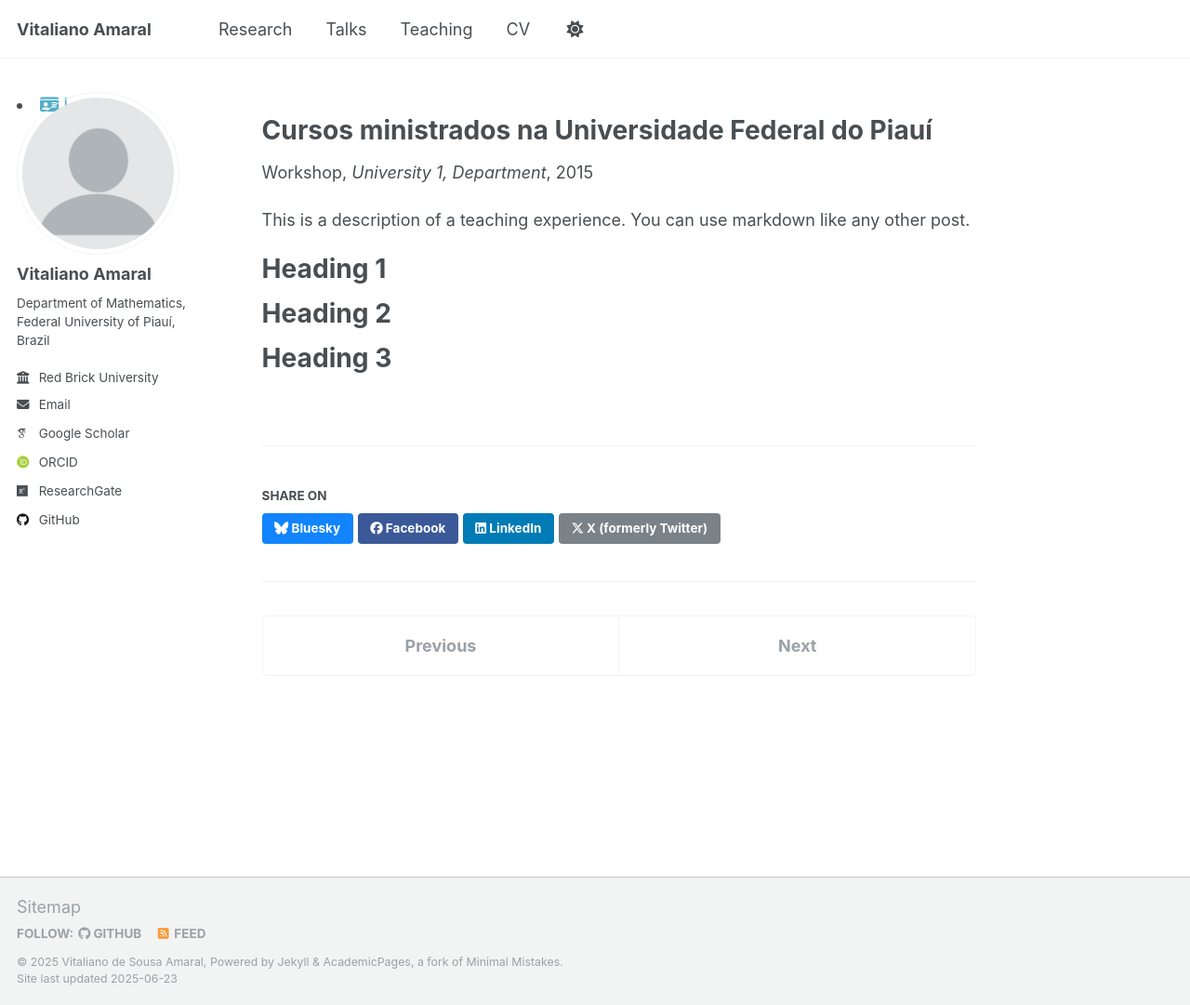
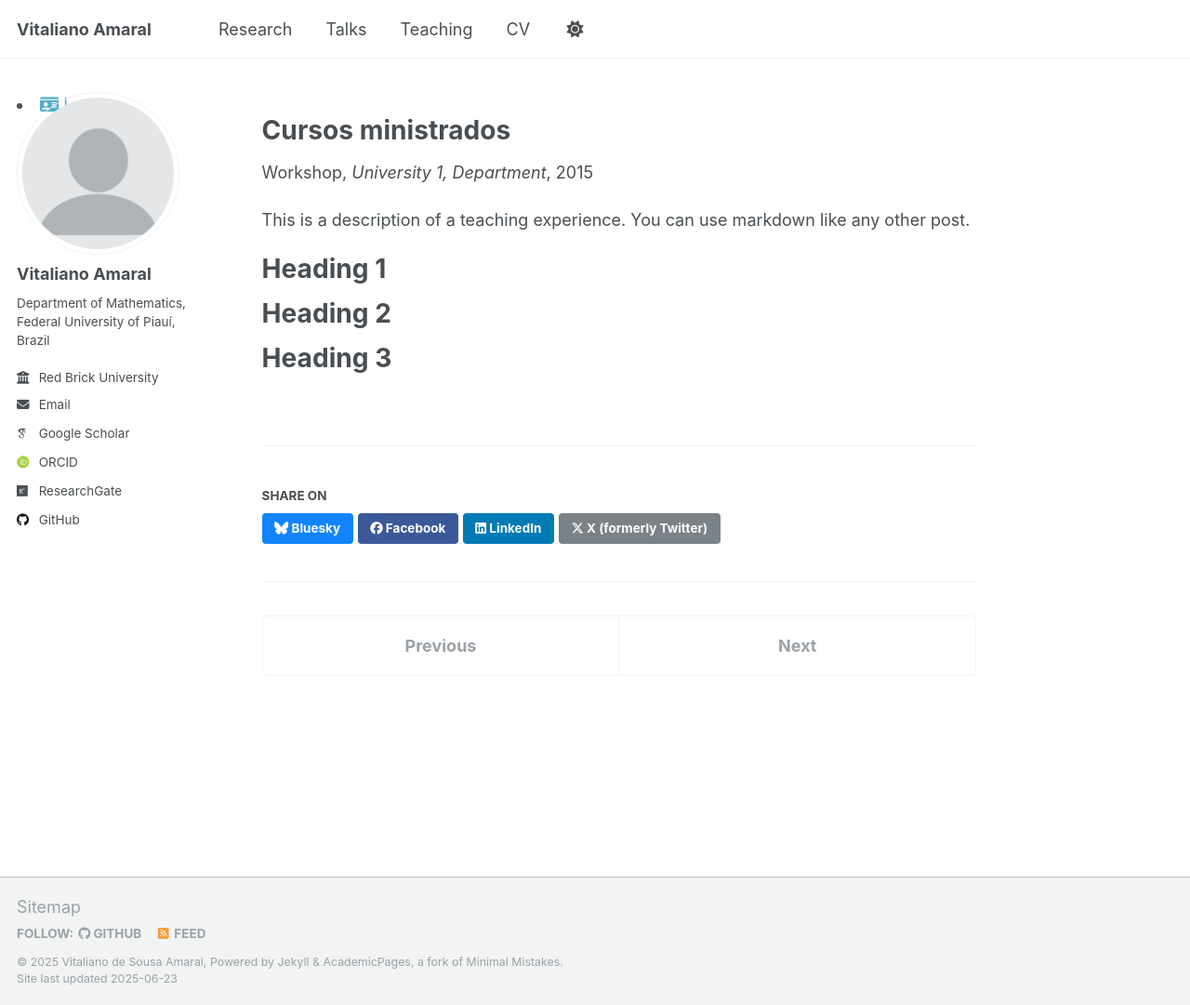
Before and after one commit to vitalianoamaral/vitalianoamaral.github.io, a Jekyll site: the page built from _teaching/2015-spring-teaching-2.md, in a window 1280 px wide and 1081 px high. Shown: the whole window at 93% size. Built offline with Jekyll 4.4.1, drawn with Linux system fonts in a browser that asks for light colours; some web fonts are replaced.

Commit message:
Update 2015-spring-teaching-2.md

```diff
--- a/_teaching/2015-spring-teaching-2.md
+++ b/_teaching/2015-spring-teaching-2.md
@@ -1,5 +1,5 @@
 ---
-title: "Cursos ministrados na Universidade Federal do Piauí"
+title: "Cursos ministrados"
 collection: teaching
 type: "Workshop"
 permalink: /teaching/2015-spring-teaching-1
```
